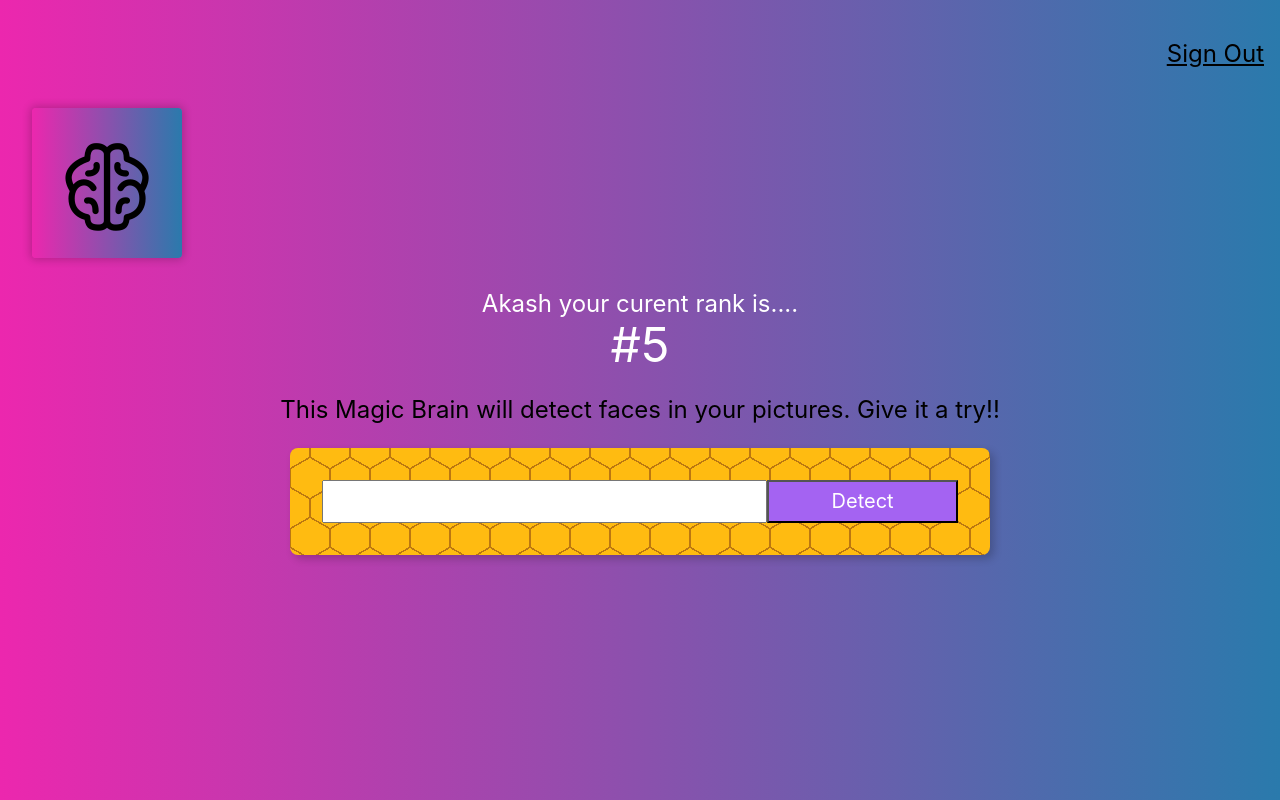
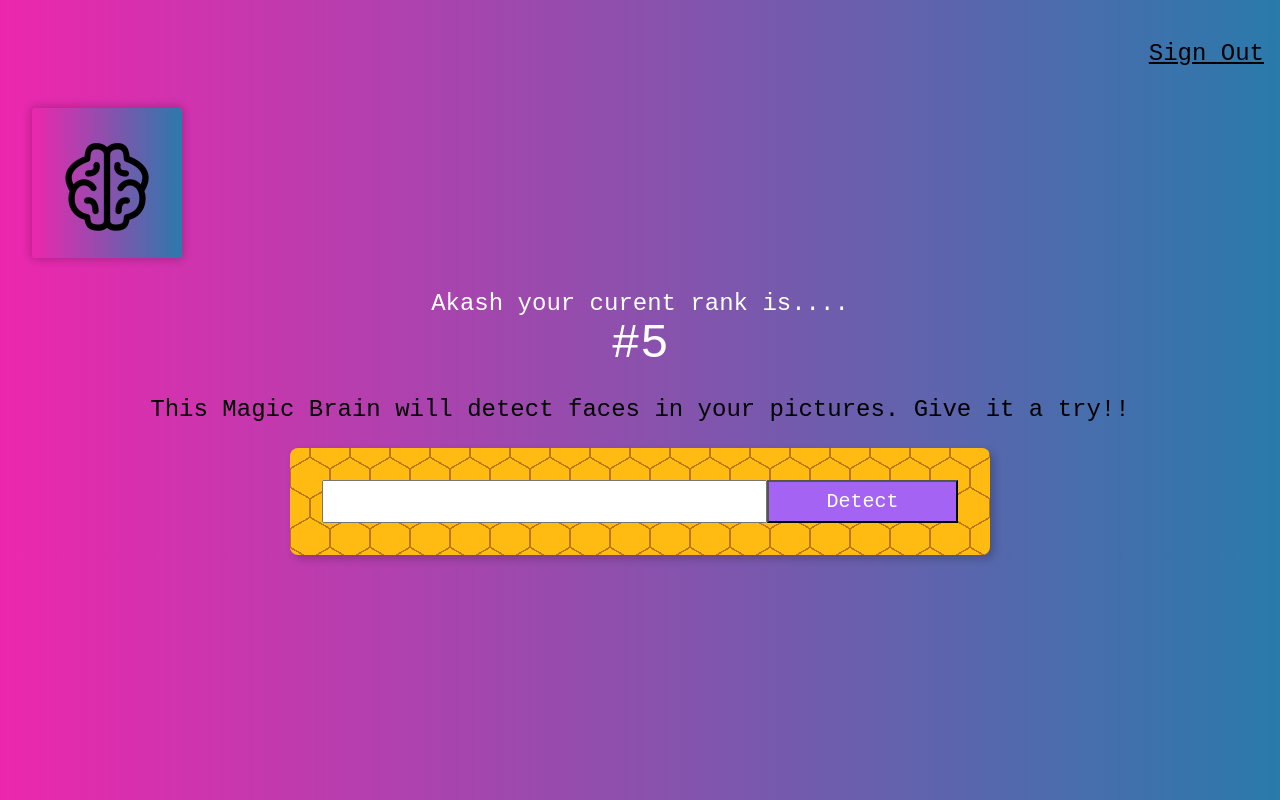
Before and after one commit to jaiswalakash170/facerecognitionbrain, a React (Create React App) app: page / in a window 1280 px wide. Built offline with nearby package versions, Linux system fonts and the light colour scheme.

Commit message:
Updated the font-family for entire body tag

```diff
--- a/src/index.css
+++ b/src/index.css
@@ -1,9 +1,7 @@
 body {
   margin: 0;
   background: linear-gradient(to right, rgb(236, 39, 174), rgb(42, 122, 172));
-  font-family: -apple-system, BlinkMacSystemFont, 'Segoe UI', 'Roboto', 'Oxygen',
-    'Ubuntu', 'Cantarell', 'Fira Sans', 'Droid Sans', 'Helvetica Neue',
-    sans-serif;
+  font-family: 'Courier New', Courier, monospace;
   -webkit-font-smoothing: antialiased;
   -moz-osx-font-smoothing: grayscale;
 }
```
